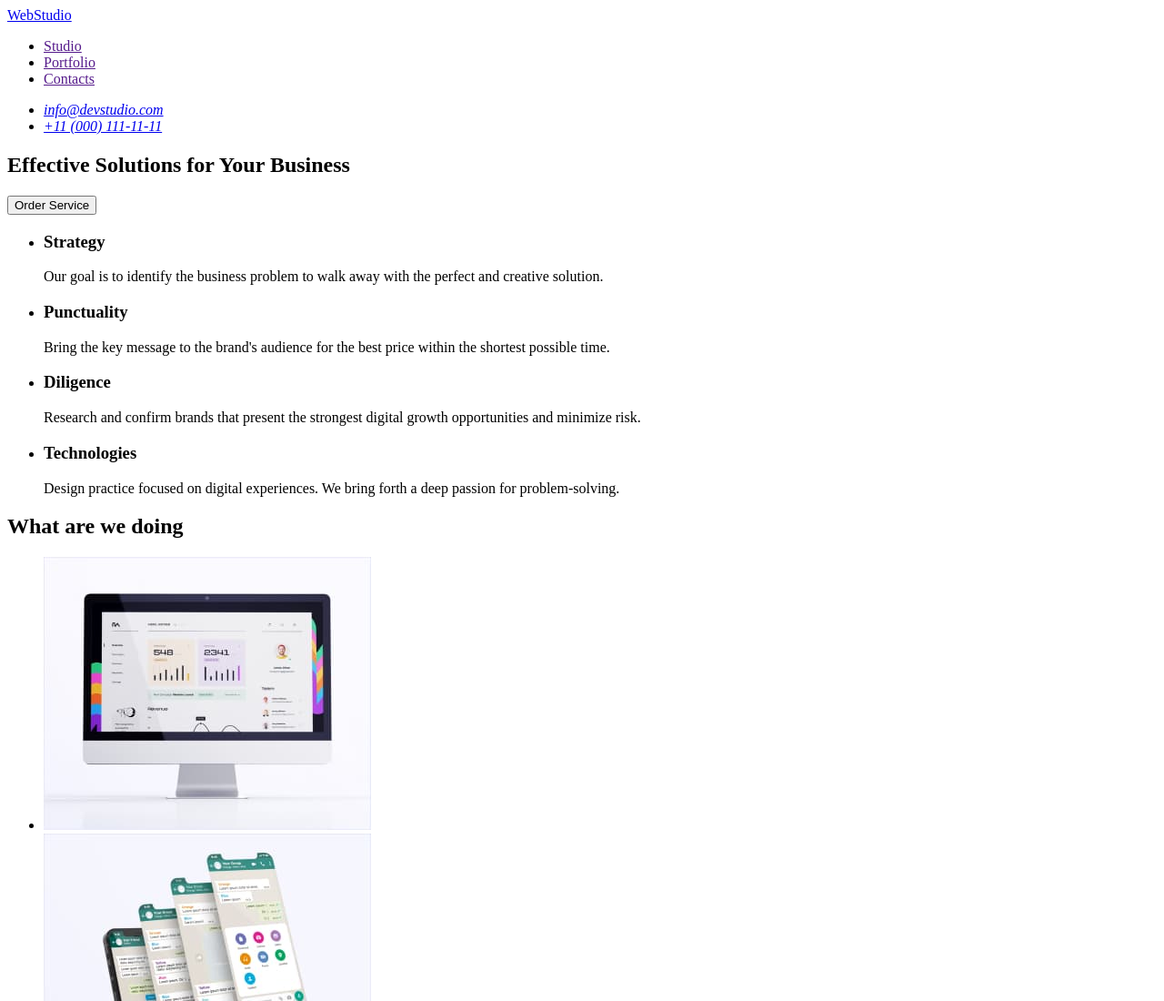
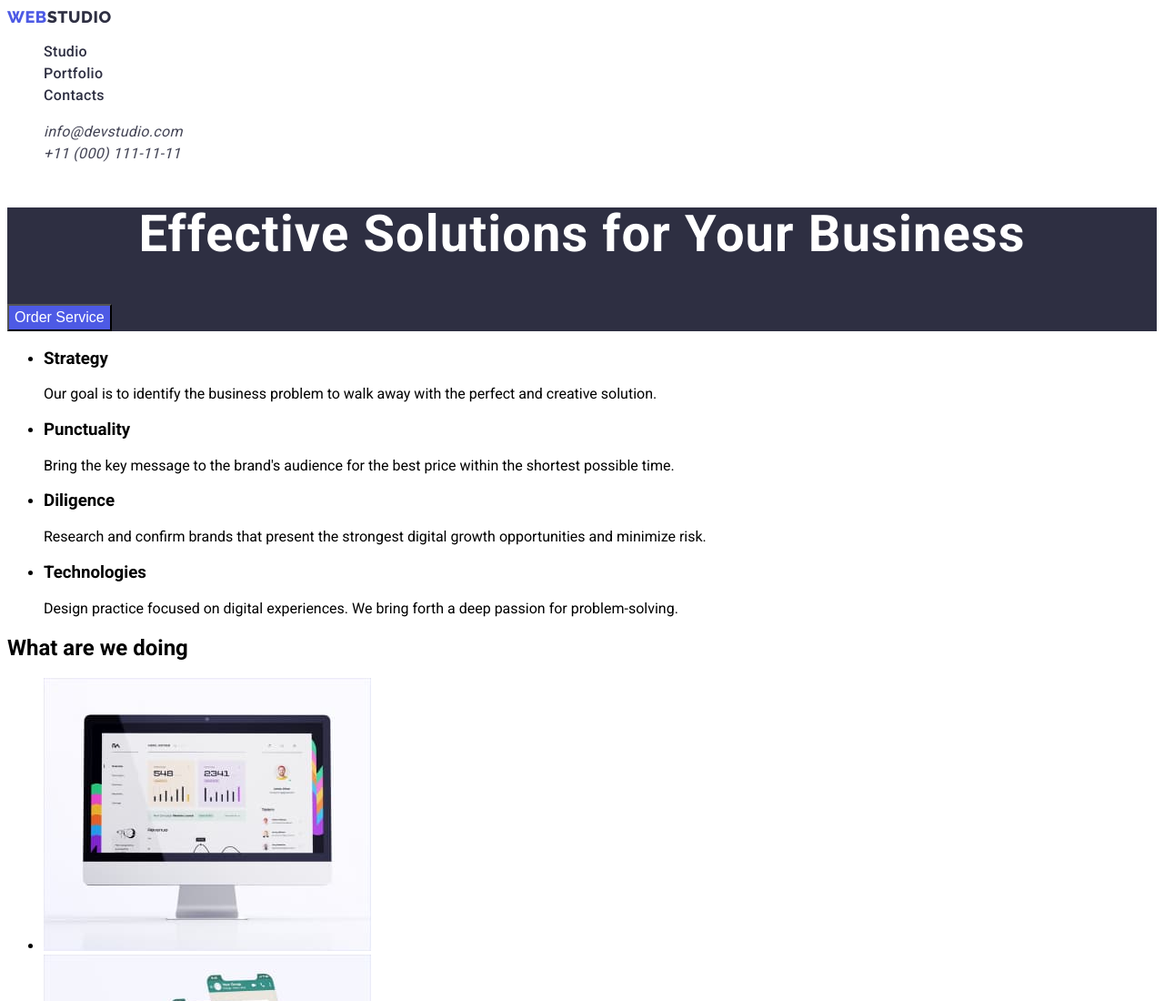
Before and after one commit to pkondratiuk/goit-markup-hw-02, a plain HTML site: page index.html in a window 1280 px wide. Shown: the top 1100 px of the page at 91% size. Drawn offline with Linux system fonts and the light colour scheme.

Commit message:
2
add styles for header an section hero

```diff
--- a/css/slyles.css
+++ b/css/slyles.css
@@ -0,0 +1,106 @@
+/**
+  |============================
+  | General styles
+  |============================
+*/
+
+body {
+  font-family: "Roboto", sans-serif;
+  font-style: normal;
+  font-weight: 400;
+}
+
+.link {
+  text-decoration: none;
+}
+
+.list {
+  list-style: none;
+}
+
+/**
+  |============================
+  | Header styles
+  |============================
+*/
+.logo-web {
+  font-family: "Raleway";
+  font-weight: 800;
+  font-size: 18px;
+  line-height: 1.17;
+  letter-spacing: 0.03em;
+  text-transform: uppercase;
+  color: #4d5ae5;
+}
+
+.logo-studio {
+  font-family: "Raleway";
+  font-weight: 800;
+  font-size: 18px;
+  line-height: 1.17;
+  letter-spacing: 0.03em;
+  text-transform: uppercase;
+  color: #2e2f42;
+}
+
+.nav-list {
+  font-weight: 500;
+  font-size: 16px;
+  line-height: 1.5;
+  letter-spacing: 0.02em;
+  color: #2e2f42;
+}
+
+.nav-list:hover,
+.nav-list:focus {
+  font-weight: 500;
+  font-size: 16px;
+  line-height: 1.5;
+  letter-spacing: 0.02em;
+  color: #404bbf;
+}
+
+.adress-list {
+  font-size: 16px;
+  line-height: 1.5;
+  letter-spacing: 0.02em;
+  color: #434455;
+}
+
+.adress-list:hover,
+.adress-list:focus {
+  font-size: 16px;
+  line-height: 1.5;
+  letter-spacing: 0.02em;
+  color: #404bbf;
+}
+
+/**
+  |============================
+  | Styles section hero
+  |============================
+*/
+.hero {
+  background-color: #2e2f42;
+}
+.hero-title {
+  font-weight: 700;
+  font-size: 56px;
+  line-height: 1.07;
+  text-align: center;
+  letter-spacing: 0.02em;
+  color: #ffffff;
+}
+.hero-btn {
+  color: #ffffff;
+  font-weight: 500;
+  font-size: 16px;
+  line-height: 1.5;
+  background-color: #4d5ae5;
+}
+
+.hero-btn:hover,
+.hero-btn:focus {
+  color: #ffffff;
+  background-color: #404bbf;
+}
--- a/index.html
+++ b/index.html
@@ -20,27 +20,37 @@
     <!-- Header -->
     <header>
       <nav>
-        <a href="./index.html">WebStudio</a>
-        <ul>
-          <li><a href="">Studio</a></li>
-          <li><a href="">Portfolio</a></li>
-          <li><a href="">Contacts</a></li>
+        <a class="link logo-web" href="./index.html"
+          >Web<span class="logo-studio">Studio</span></a
+        >
+        <ul class="list">
+          <li><a class="link nav-list" href="">Studio</a></li>
+          <li><a class="link nav-list" href="">Portfolio</a></li>
+          <li><a class="link nav-list" href="">Contacts</a></li>
         </ul>
       </nav>
 
       <address>
-        <ul>
-          <li><a href="mailto:info@devstudio.com">info@devstudio.com</a></li>
-          <li><a href="tel:+110001111111">+11 (000) 111-11-11</a></li>
+        <ul class="list">
+          <li>
+            <a class="link adress-list" href="mailto:info@devstudio.com"
+              >info@devstudio.com</a
+            >
+          </li>
+          <li>
+            <a class="link adress-list" href="tel:+110001111111"
+              >+11 (000) 111-11-11</a
+            >
+          </li>
         </ul>
       </address>
     </header>
 
     <main>
       <!-- Section hero -->
-      <section>
-        <h1>Effective Solutions for Your Business</h1>
-        <button type="button">Order Service</button>
+      <section class="hero">
+        <h1 class="hero-title">Effective Solutions for Your Business</h1>
+        <button class="hero-btn" type="button">Order Service</button>
       </section>
 
       <!-- Section feature -->
```
